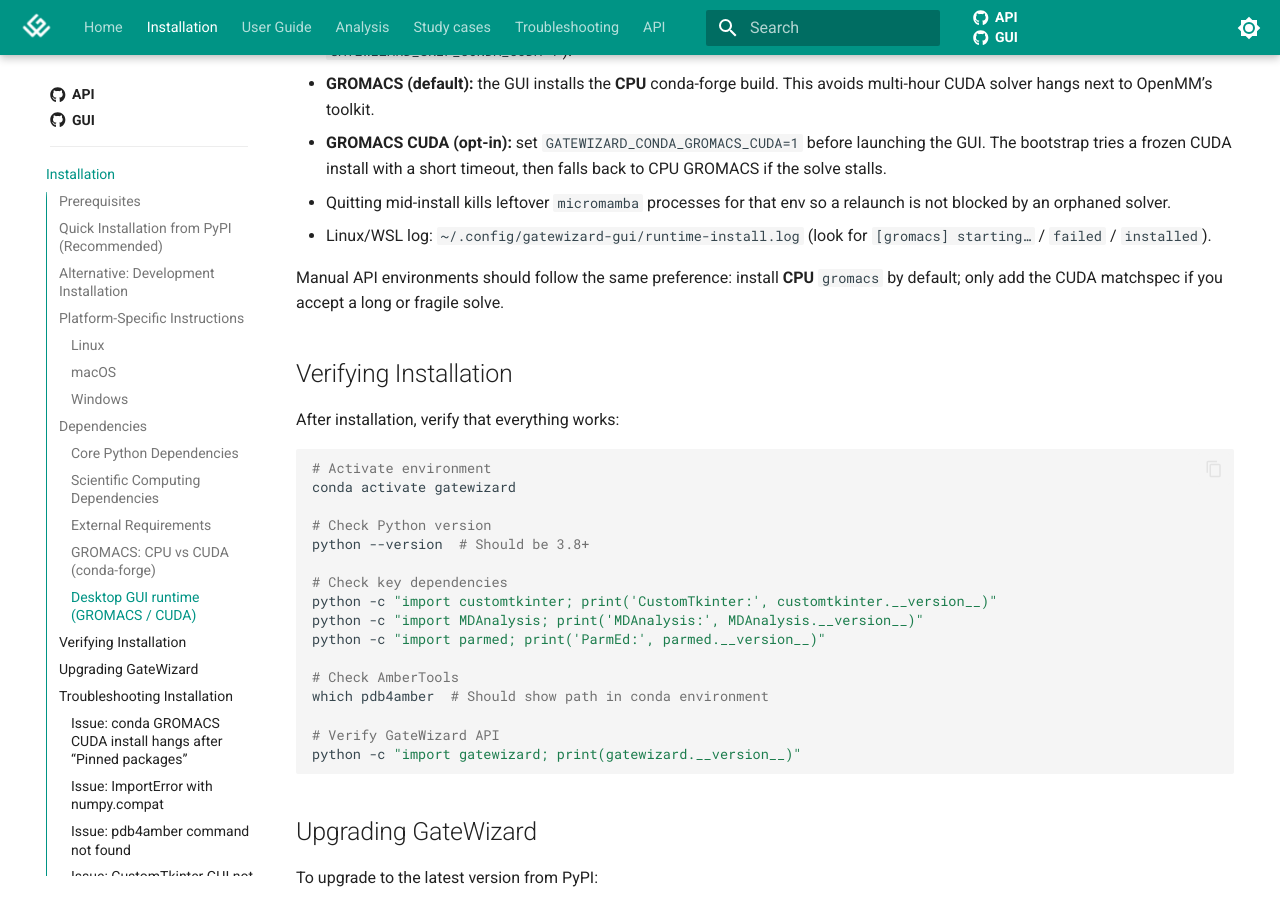
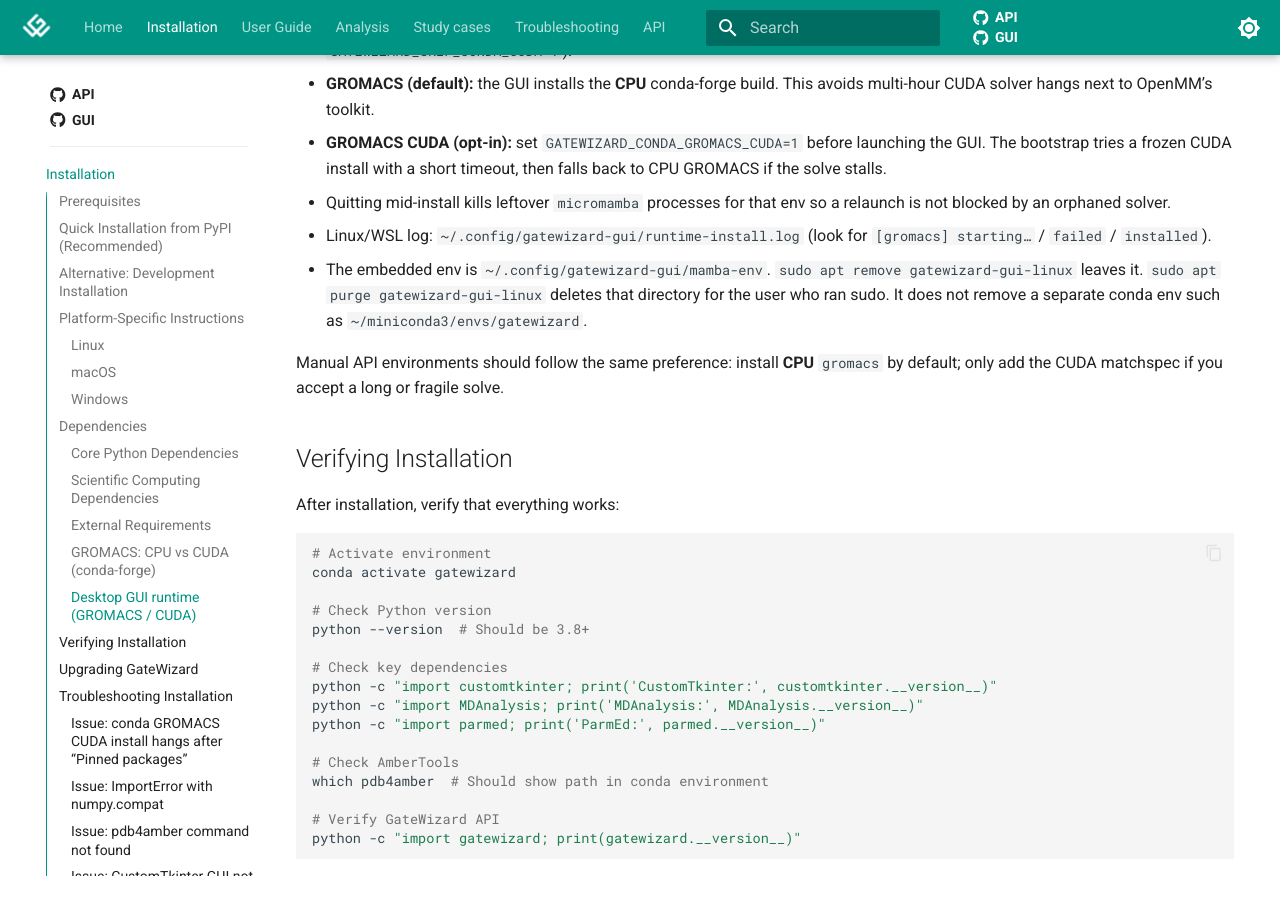
Before and after one commit to maurobedoya/gatewizard, an MkDocs documentation site: the page built from docs/installation.md, in a window 1280 px wide and 900 px high, scrolled down 4196 px. Built offline with MkDocs 1.6.1 and Material for MkDocs 9.7.7, drawn with Linux system fonts in a browser that asks for light colours; comment, search, counter and statistics services are not loaded; the version menu is left out.

Commit message:
docs: say apt purge deletes the GUI micromamba env
apt purge removes the environment the desktop app created. The install guide now says that, and that a separate conda env is left alone.

```diff
--- a/docs/installation.md
+++ b/docs/installation.md
@@ -167,6 +167,7 @@
 - **GROMACS CUDA (opt-in):** set `GATEWIZARD_CONDA_GROMACS_CUDA=1` before launching the GUI. The bootstrap tries a frozen CUDA install with a short timeout, then falls back to CPU GROMACS if the solve stalls.
 - Quitting mid-install kills leftover `micromamba` processes for that env so a relaunch is not blocked by an orphaned solver.
 - Linux/WSL log: `~/.config/gatewizard-gui/runtime-install.log` (look for `[gromacs] starting…` / `failed` / `installed`).
+- The embedded env is `~/.config/gatewizard-gui/mamba-env`. `sudo apt remove gatewizard-gui-linux` leaves it. `sudo apt purge gatewizard-gui-linux` deletes that directory for the user who ran sudo. It does not remove a separate conda env such as `~/miniconda3/envs/gatewizard`.
 
 Manual API environments should follow the same preference: install **CPU** `gromacs` by default; only add the CUDA matchspec if you accept a long or fragile solve.
 ## Verifying Installation
```
